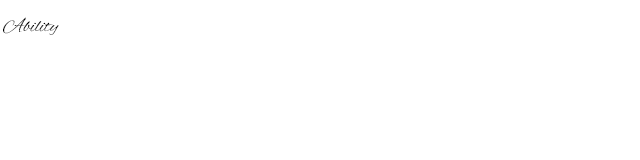
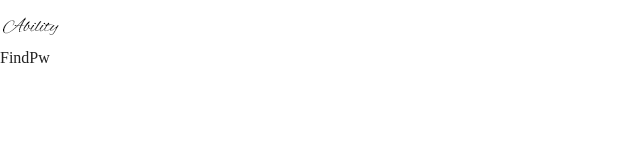
Before and after one commit to meteor-or/Ability-viewer, a React (Create React App) app: page /find_password in a window 1280 px wide. Before the commit this address had no page. Shown: the top 160 px of the page, without its empty margins (0-640 px from the left). Built offline with nearby package versions, Linux system fonts and the light colour scheme.

Commit message:
[Feat] 비밀번호 찾기 아이디찾기 페이지 생성

```diff
--- a/src/App.js
+++ b/src/App.js
@@ -1,5 +1,7 @@
 import { Route, Routes } from "react-router-dom";
 import Header from "./components/Header"
+import FindId from "./Page/FindId";
+import FindPw from "./Page/FindPw";
 import List from "./Page/List";
 import Login from "./Page/Login";
 import Mypage from "./Page/Mypage";
@@ -16,6 +18,8 @@ function App() {
         <Route path="/mypage" element={<Mypage />}/>
         <Route path="/login" element={<Login />}/>
         <Route path="/signup" element={<Signup />}/>
+        <Route path="/find_id" element={<FindId />}/>
+        <Route path="/find_password" element={<FindPw />}/>
       </Routes>
     </div>
   );
--- /dev/null
+++ b/src/Page/FindId.js
@@ -0,0 +1,9 @@
+import React from 'react'
+
+const FindId = () => {
+	return (
+		<div>FindId</div>
+	)
+}
+
+export default FindId
--- /dev/null
+++ b/src/Page/FindPw.js
@@ -0,0 +1,9 @@
+import React from 'react'
+
+const FindPw = () => {
+	return (
+		<div>FindPw</div>
+	)
+}
+
+export default FindPw
```
